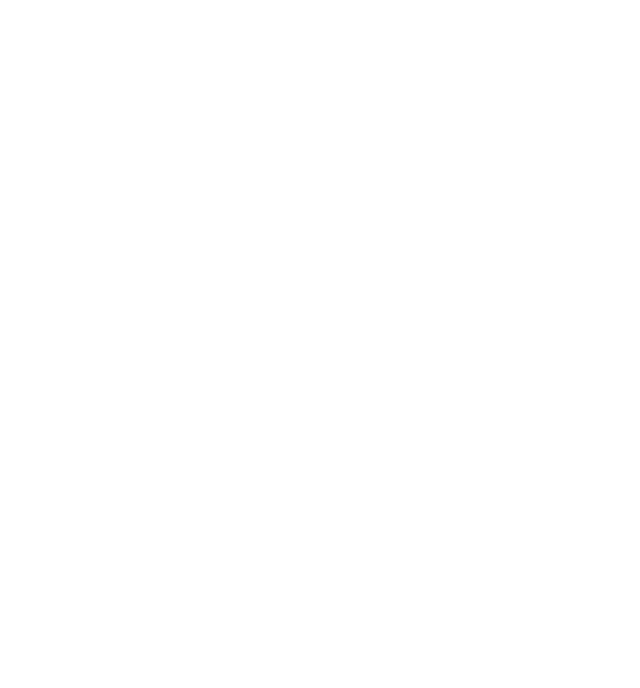
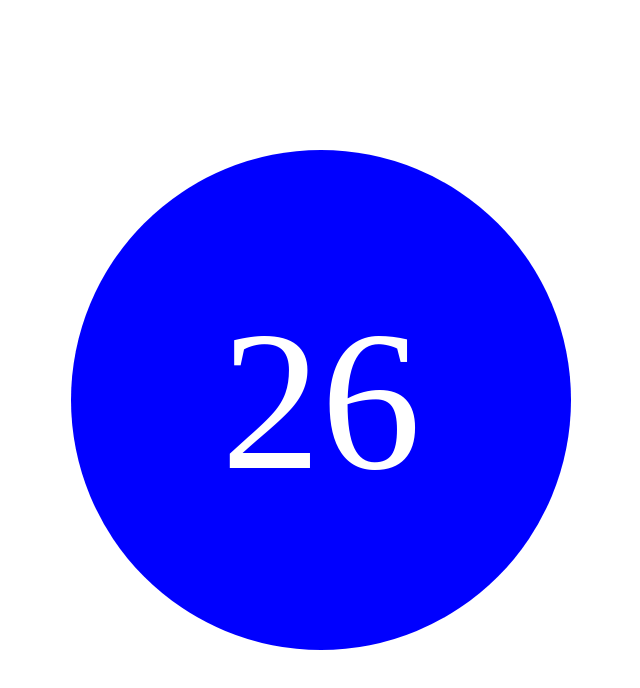
Before and after one commit to marcocanopoli/js-simon, a plain HTML site: page index.html in a window 1280 px wide. Shown: the whole page, without its empty margins (319-959 px from the left). Drawn offline with Linux system fonts and the light colour scheme.

Commit message:
Countdown added

```diff
--- /dev/null
+++ b/css/style.css
@@ -0,0 +1,24 @@
+* {
+    box-sizing: border-box;
+    margin: 0;
+    padding: 0;
+}
+
+body {
+    display: flex;
+    justify-content: center;
+    align-items: center;
+    height: 100vh;
+}
+
+#timer {
+    display: flex;
+    justify-content: center;
+    align-items: center;
+    height: 500px;
+    width: 500px;
+    font-size: 200px;
+    color: #fff;
+    background-color: blue;
+    border-radius: 50%;
+}
--- a/index.html
+++ b/index.html
@@ -4,9 +4,12 @@
         <meta charset="UTF-8">
         <meta http-equiv="X-UA-Compatible" content="IE=edge">
         <meta name="viewport" content="width=device-width, initial-scale=1.0">
+        <link rel="stylesheet" href="css/style.css">
         <title>Simon Says</title>
     </head>
     <body>
+        <div id="timer">
+        </div>
         <script src="js/script.js" type="text/javascript"></script>
     </body>
 </html>
--- a/js/script.js
+++ b/js/script.js
@@ -16,6 +16,21 @@ for (var i = 0; i < 5; i++) {
     nums.push(num);
 }
 alert("I numeri da memorizzare sono:\n" + numsString);
+
+//timer
+var timeLeft = 30;
+var timer = document.getElementById('timer');
+var timerId = setInterval(function() {
+    if (timeLeft == -1) {
+        clearTimeout(timerId);
+    } else {
+    timer.innerHTML = timeLeft;
+    timeLeft--;
+    console.log(timeLeft);
+    }
+}, 1000);
+
+
 
 //timeout 30s, then ask user for 5 nums input and compares them with random generated number array
 setTimeout(function () {
```
